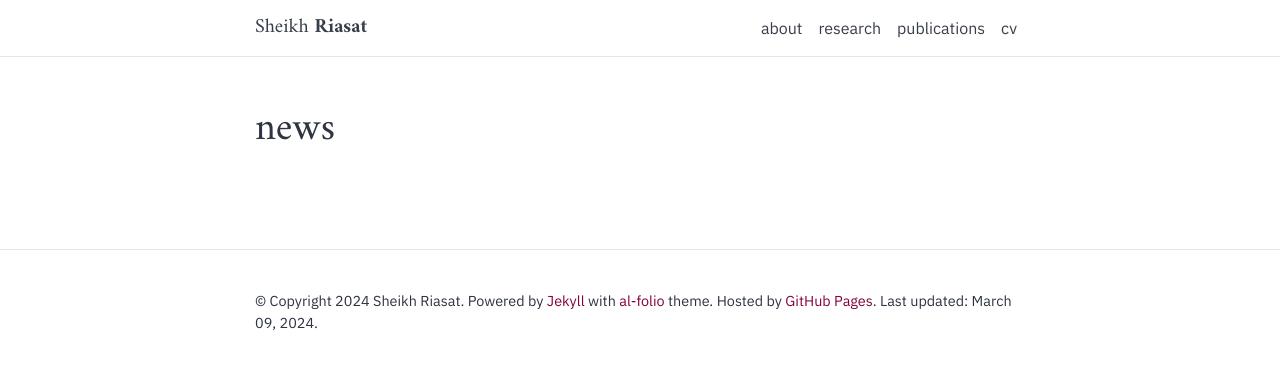
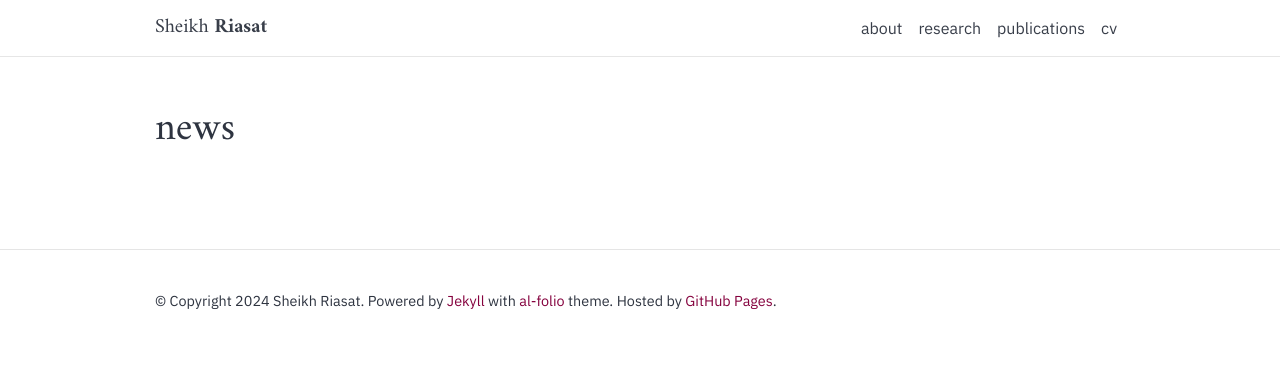
Before and after one commit to TheFermi0n/TheFermi0n.github.io, a Jekyll site: the page built from news.html, in a window 1280 px wide. Shown: the top 369 px of the page. Built offline with Jekyll 4.4.1, drawn with Linux system fonts in a browser that asks for light colours; full-size pictures stand in for the smaller copies a plugin makes; comment, search, counter and statistics services are not loaded; a style sheet for code colours, icons or effects is not loaded; some of the changed lines change nothing that is shown.

Commit message:
change configuration

```diff
--- a/_config.yml
+++ b/_config.yml
@@ -19,7 +19,7 @@
 
 url: https://thefermi0n.github.io # the base hostname & protocol for your site
 baseurl: # the subpath of your site, e.g. /blog/. Leave blank for root
-last_updated: true # set to true if you want to display last updated in the footer
+last_updated: false # set to true if you want to display last updated in the footer
 impressum_path:  # set to path to include impressum link in the footer, use the same path as permalink in a page, helps to conform with EU GDPR
 cv_pdf: cv.pdf # name of the CV PDF if any
 
@@ -51,7 +51,7 @@
 footer_fixed: false
 
 # Dimensions
-max_width: 800px
+max_width: 1000px
 
 # TODO: add layout settings (single page vs. multi-page)
 
```
